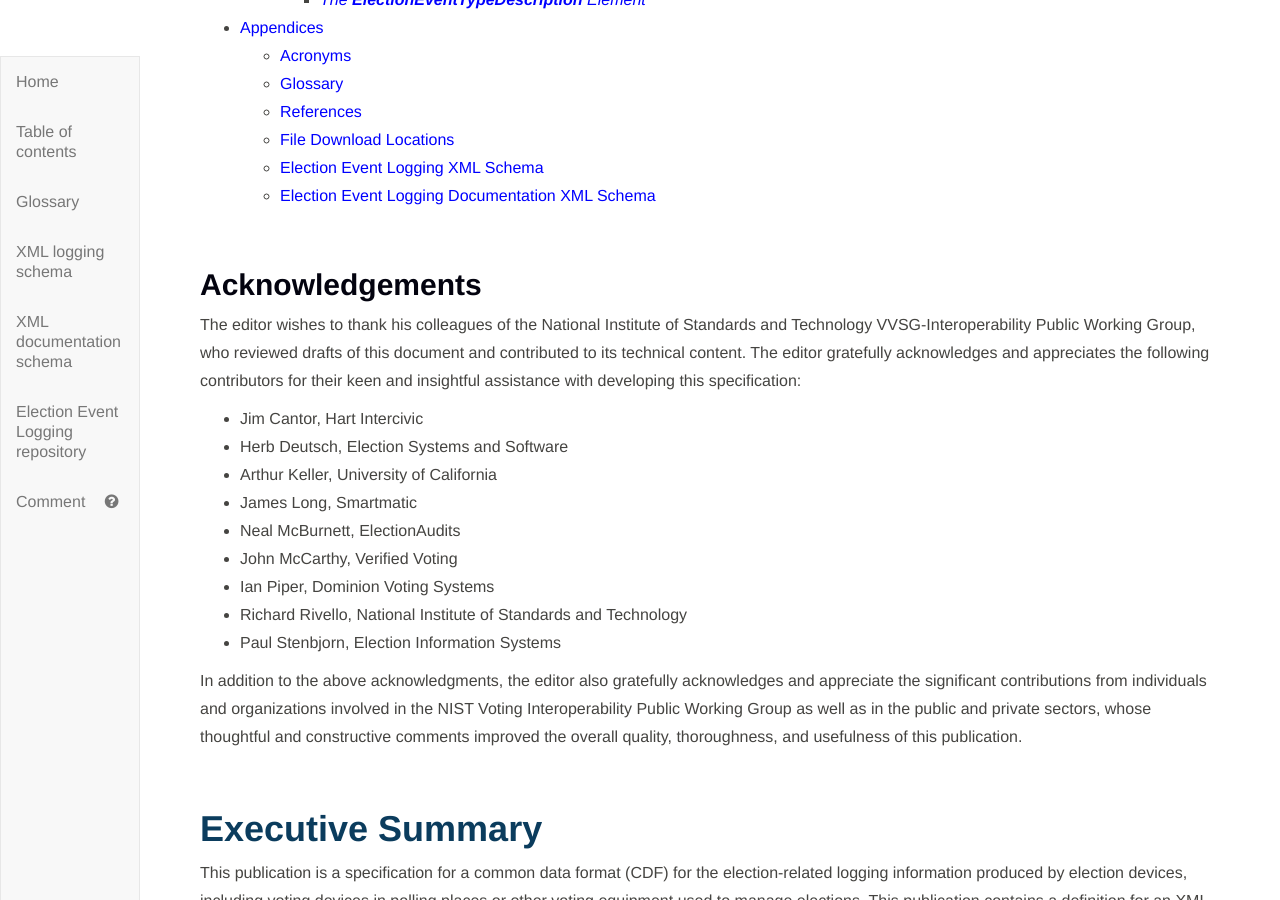
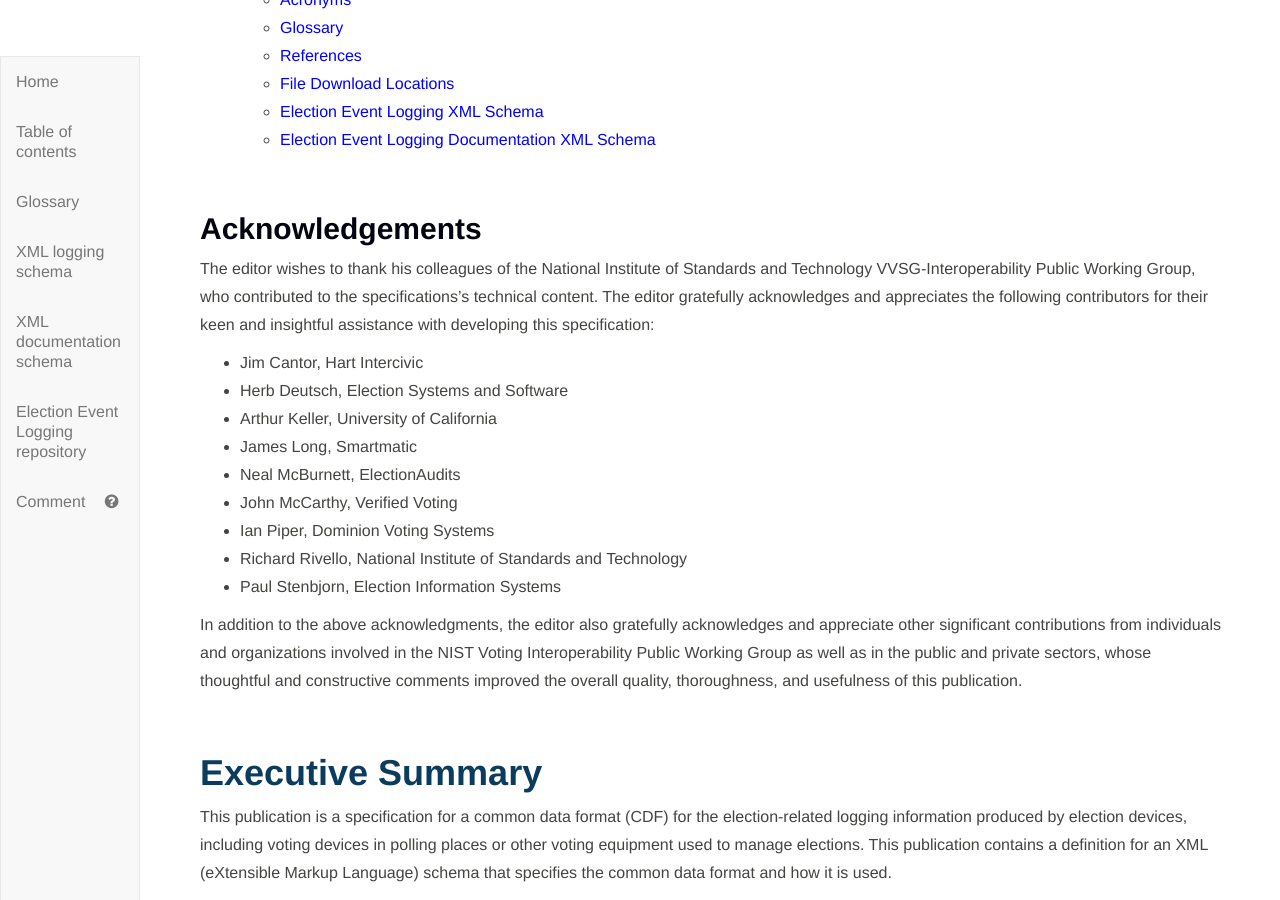
Before and after one commit to usnistgov/ElectionEventLogging, a Jekyll site: the page built from index.md, in a window 1280 px wide and 900 px high, scrolled down 1429 px. Built offline with Jekyll 4.4.1, drawn with Linux system fonts in a browser that asks for light colours; our own code applies the rules of GitHub Pages for plain Markdown files; some of the changed text lies outside the part shown.

Commit message:
added text

```diff
--- a/index.md
+++ b/index.md
@@ -30,9 +30,7 @@
 
 <!-- TOC depthFrom:1 depthTo:6 withLinks:1 updateOnSave:1 orderedList:0 -->
 
-- [**SP 1500-101 Election Event Logging Common Data Format Specification Draft Version 1.0**](#sp-1500-101-election-event-logging-common-data-format-specification-draft-version-10)
-	- [Table of Contents](#table-of-contents)
-	- [Acknowledgements](#acknowledgements)
+- [Acknowledgements](#acknowledgements)
 - [Executive Summary](#executive-summary)
 - [Introduction](#introduction)
 	- [Purpose](#purpose)
@@ -69,7 +67,7 @@
 <br>
 
 ## Acknowledgements
-The editor wishes to thank his colleagues of the National Institute of Standards and Technology VVSG-Interoperability Public Working Group, who reviewed drafts of this document and contributed to its technical content.  The editor gratefully acknowledges and appreciates the following contributors for their keen and insightful assistance with developing this specification:
+The editor wishes to thank his colleagues of the National Institute of Standards and Technology VVSG-Interoperability Public Working Group, who contributed to the specifications's technical content.  The editor gratefully acknowledges and appreciates the following contributors for their keen and insightful assistance with developing this specification:
 
 * Jim Cantor, Hart Intercivic
 * Herb Deutsch, Election Systems and Software
@@ -81,7 +79,7 @@ The editor wishes to thank his colleagues of the National Institute of Standards
 * Richard Rivello, National Institute of Standards and Technology
 * Paul Stenbjorn, Election Information Systems
 
-In addition to the above acknowledgments, the editor also gratefully acknowledges and appreciate the significant contributions from individuals and organizations involved in the NIST Voting Interoperability Public Working Group as well as in the public and private sectors, whose thoughtful and constructive comments improved the overall quality, thoroughness, and usefulness of this publication.
+In addition to the above acknowledgments, the editor also gratefully acknowledges and appreciate other significant contributions from individuals and organizations involved in the NIST Voting Interoperability Public Working Group as well as in the public and private sectors, whose thoughtful and constructive comments improved the overall quality, thoroughness, and usefulness of this publication.
 
 <br>
 
```
